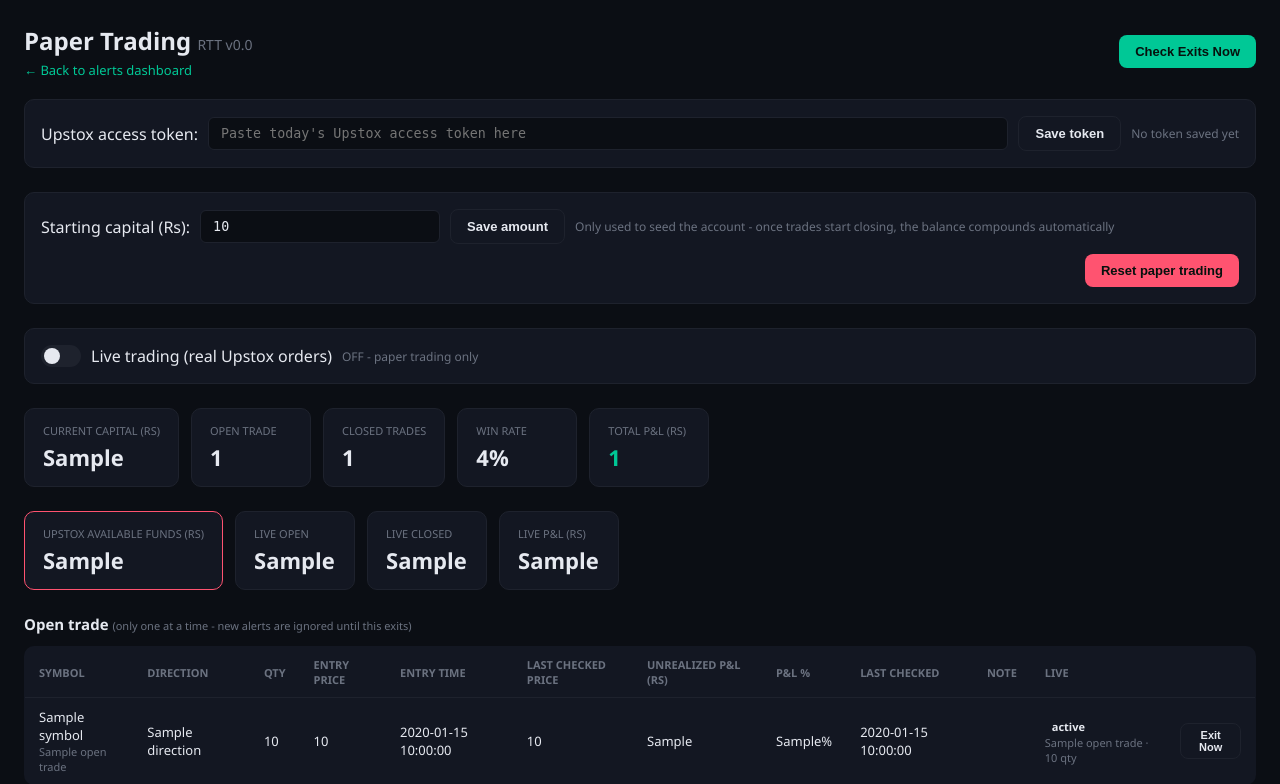
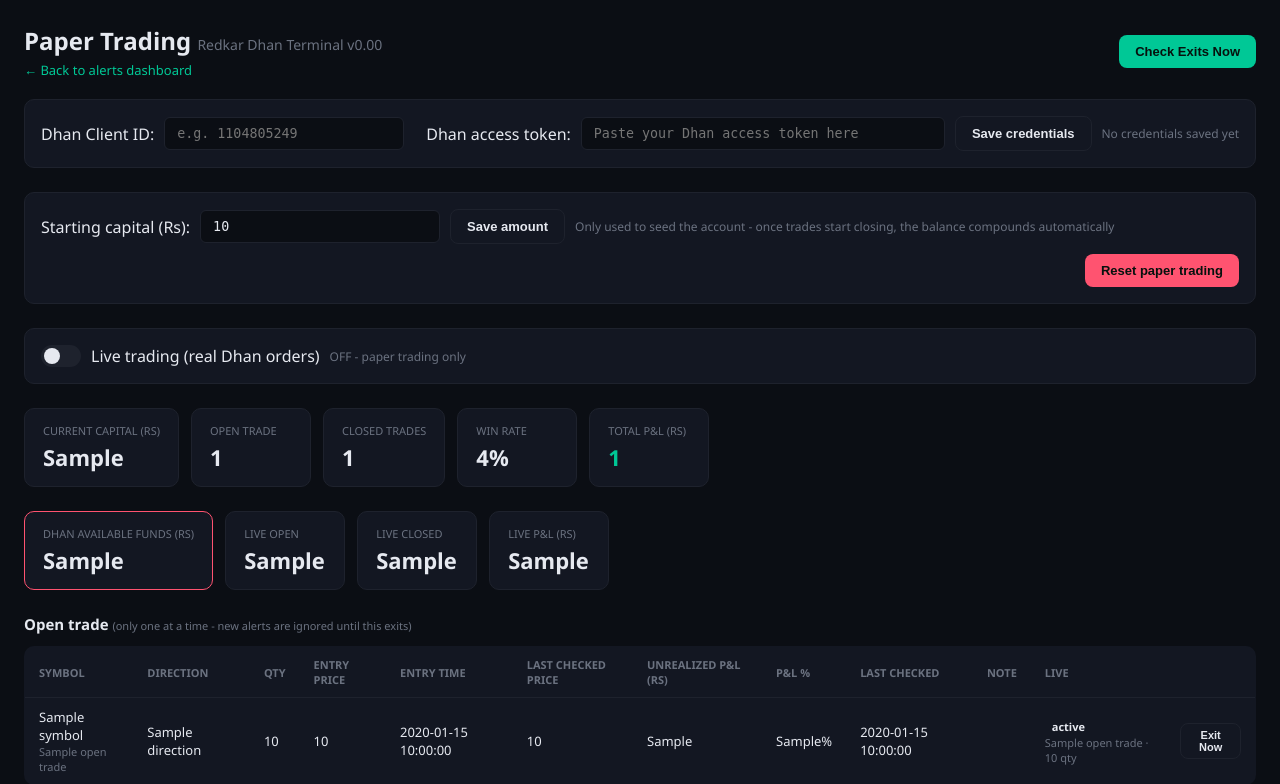
Before and after one commit to rajaram997267-ops/REDKAR-DHAN-TERMINAL-V-0.00, a Flask app: template templates/paper_trading.html in a window 1280 px wide. Shown: the top 784 px of the page. Run offline with Flask 3, Linux system fonts and the light colour scheme; the template is opened without the code that fills it: most values are stand-ins (such as "Sample title", 1, 10 or a date in 2020); parts of the project's set-up code (start-up, migrations or seed data) failed here and were passed over; some libraries are stand-ins or nearby versions.

Commit message:
Add files via upload

```diff
--- a/templates/paper_trading.html
+++ b/templates/paper_trading.html
@@ -3,7 +3,7 @@
 <head>
   <meta charset="utf-8">
   <meta name="viewport" content="width=device-width, initial-scale=1">
-  <title>RTT v0.0 - Paper Trading</title>
+  <title>Redkar Dhan Terminal - Paper Trading</title>
   <style>
     :root {
       --bg: #0b0e14;
@@ -179,7 +179,7 @@
 <body>
   <div class="topbar">
     <div>
-      <h2>Paper Trading <span style="color: var(--muted); font-weight: 400; font-size: 14px;">RTT v0.0</span></h2>
+      <h2>Paper Trading <span style="color: var(--muted); font-weight: 400; font-size: 14px;">Redkar Dhan Terminal v0.00</span></h2>
       <div class="sub"><a href="/">&larr; Back to alerts dashboard</a></div>
     </div>
     <div class="controls">
@@ -189,11 +189,13 @@
   </div>
 
   <div class="settings-box">
-    <span>Upstox access token:</span>
-    <input type="text" id="tokenInput" placeholder="Paste today's Upstox access token here">
-    <button class="secondary" onclick="saveToken()">Save token</button>
+    <span>Dhan Client ID:</span>
+    <input type="text" id="clientIdInput" style="max-width: 200px; flex: none;" placeholder="e.g. 1104805249">
+    <span style="margin-left: 12px;">Dhan access token:</span>
+    <input type="text" id="tokenInput" placeholder="Paste your Dhan access token here">
+    <button class="secondary" onclick="saveCredentials()">Save credentials</button>
     <span class="token-status {% if token_saved %}saved{% endif %}" id="tokenStatus">
-      {% if token_saved %}Token saved for today{% else %}No token saved yet{% endif %}
+      {% if token_saved %}Credentials saved{% else %}No credentials saved yet{% endif %}
     </span>
   </div>
 
@@ -210,9 +212,9 @@
       <input type="checkbox" id="liveToggle" {% if live_trading_enabled %}checked{% endif %} onchange="toggleLiveTrading()">
       <span class="slider"></span>
     </label>
-    <span>Live trading (real Upstox orders)</span>
+    <span>Live trading (real Dhan orders)</span>
     <span class="token-status" id="liveStatus" style="{% if live_trading_enabled %}color: var(--red);{% endif %}">
-      {% if live_trading_enabled %}ON - Buy alerts buy the ATM Call, Sell alerts buy the ATM Put (nearest monthly expiry), lots sized off your Upstox available funds{% else %}OFF - paper trading only{% endif %}
+      {% if live_trading_enabled %}ON - Buy alerts buy the ATM Call, Sell alerts buy the ATM Put (nearest monthly expiry), lots sized off your Dhan available funds{% else %}OFF - paper trading only{% endif %}
     </span>
   </div>
 
@@ -241,7 +243,7 @@
 
   <div class="stats">
     <div class="stat-card" style="border-color: var(--red);">
-      <div class="label">Upstox available funds (Rs)</div>
+      <div class="label">Dhan available funds (Rs)</div>
       <div class="value" id="statLiveFunds">{{ live_available_funds if live_available_funds is not none else "-" }}</div>
     </div>
     <div class="stat-card">
@@ -325,21 +327,27 @@
   </div>
 
   <script>
-    async function saveToken() {
+    async function saveCredentials() {
+      const clientId = document.getElementById("clientIdInput").value.trim();
       const token = document.getElementById("tokenInput").value.trim();
-      if (!token) return;
+      const statusEl = document.getElementById("tokenStatus");
+      if (!token) {
+        statusEl.textContent = "Access token is required";
+        statusEl.classList.remove("saved");
+        return;
+      }
       const res = await fetch("/api/paper-trading/settings", {
         method: "POST",
         headers: { "Content-Type": "application/json" },
-        body: JSON.stringify({ access_token: token }),
+        body: JSON.stringify({ access_token: token, client_id: clientId }),
       });
-      const statusEl = document.getElementById("tokenStatus");
       if (res.ok) {
-        statusEl.textContent = "Token saved for today";
+        statusEl.textContent = "Credentials saved";
         statusEl.classList.add("saved");
         document.getElementById("tokenInput").value = "";
+        document.getElementById("clientIdInput").value = "";
       } else {
-        statusEl.textContent = "Failed to save token";
+        statusEl.textContent = "Failed to save credentials";
         statusEl.classList.remove("saved");
       }
     }
@@ -350,7 +358,7 @@
       const enabled = checkbox.checked;
       if (enabled && !confirm(
         "This turns ON live trading. The NEXT Buy alert will place a real " +
-        "ATM option order on Upstox (Call for Buy alerts, Put for Sell alerts), sized off your actual available funds. Continue?"
+        "ATM option order on Dhan (Call for Buy alerts, Put for Sell alerts), sized off your actual available funds. Continue?"
       )) {
         checkbox.checked = false;
         return;
@@ -363,7 +371,7 @@
         });
         const result = await res.json();
         statusEl.textContent = result.live_trading_enabled
-          ? "ON - Buy alerts buy the ATM Call, Sell alerts buy the ATM Put (nearest monthly expiry), lots sized off your Upstox available funds"
+          ? "ON - Buy alerts buy the ATM Call, Sell alerts buy the ATM Put (nearest monthly expiry), lots sized off your Dhan available funds"
           : "OFF - paper trading only";
         statusEl.style.color = result.live_trading_enabled ? "var(--red)" : "";
       } catch (err) {
```
